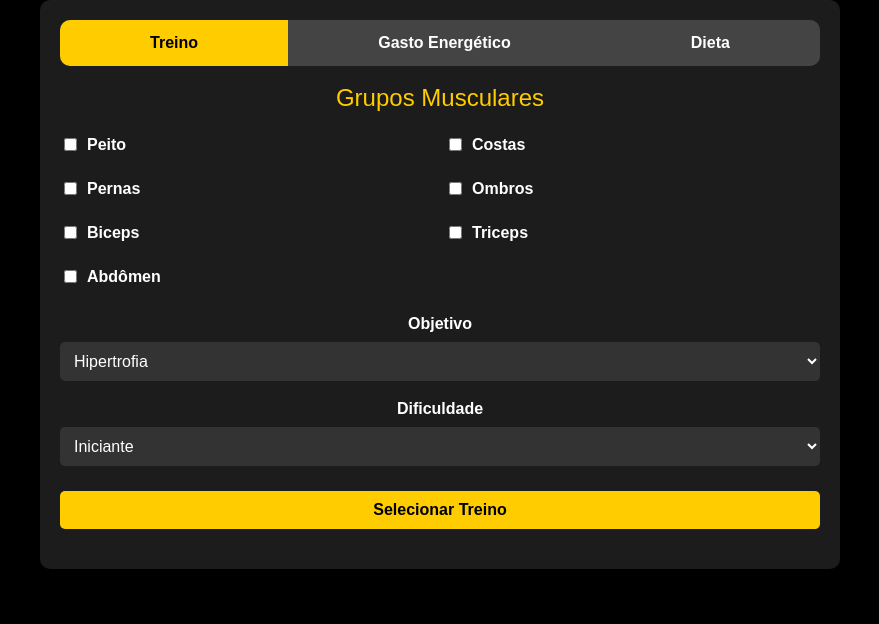
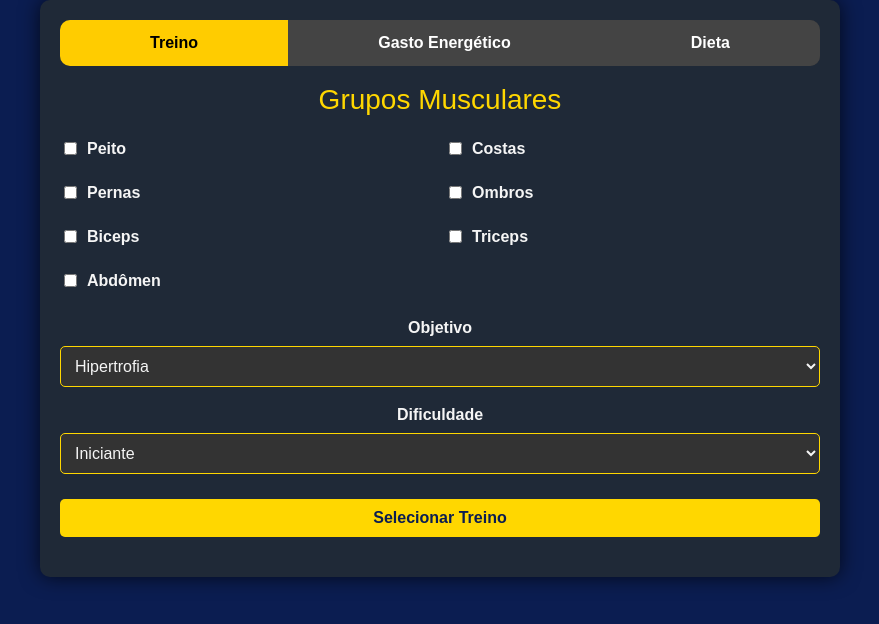
Before and after one commit to croco-br/exercise-randomizer, a Flask app: page / in a window 1280 px wide. Shown: the top 624 px of the page, without its empty margins (200-1079 px from the left). Run offline with Flask 3, Linux system fonts and the light colour scheme.

Commit message:
change of color palette

```diff
--- a/static/css/base.css
+++ b/static/css/base.css
@@ -1,7 +1,7 @@
 body {
     font-family: 'Arial', sans-serif;
-    background-color: #000;
-    color: #fff;
+    background-color: #0B1D51; /* Deep Navy Blue */
+    color: #F5F5F5; /* Off-white for text */
     margin: 0;
     padding: 0;
     display: flex;
@@ -10,22 +10,20 @@ body {
 }
 
 .container {
-    background-color: #1c1c1c;
+    background-color: #1F2937; /* Charcoal Gray for a modern look */
     padding: 20px;
     border-radius: 10px;
-    box-shadow: 0 0 20px rgba(0, 0, 0, 0.5);
+    box-shadow: 0 0 20px rgba(0, 0, 0, 0.7); /* Slightly darker shadow for depth */
     width: 100%;
     max-width: 800px;
     text-align: center;
     box-sizing: border-box;
-    /* Garante que padding seja incluído na largura */
 }
 
 h1 {
-    font-size: 24px;
+    font-size: 28px;
     margin-bottom: 20px;
-    color: #ffcc00;
-    /* Dourado para dar um toque premium */
+    color: #FFD700; /* Bright Gold for a luxurious touch */
 }
 
 .form-group {
@@ -35,7 +33,7 @@ h1 {
 label {
     display: block;
     margin-bottom: 10px;
-    color: #fff;
+    color: #F5F5F5; /* Off-white for text */
     font-weight: bold;
     padding-top: 5px;
 }
@@ -54,9 +52,12 @@ label {
 }
 
 input {
-    background-color: #333;
-    color: #fff;
-
+    background-color: #333; /* Darker input background */
+    color: #F5F5F5; /* Off-white text color */
+    border: 1px solid #FFD700; /* Gold border for premium feel */
+    padding: 10px;
+    border-radius: 5px;
+    outline: none;
 }
 
 input[type="checkbox"] {
@@ -66,19 +67,18 @@ input[type="checkbox"] {
 select {
     width: 100%;
     padding: 10px;
-    border: none;
+    border: 1px solid #FFD700; /* Gold border for premium feel */
     border-radius: 5px;
     background-color: #333;
-    color: #fff;
+    color: #F5F5F5;
     font-size: 16px;
     outline: none;
     box-sizing: border-box;
-    /* Garante que padding seja incluído na largura */
 }
 
 button {
-    background-color: #ffcc00;
-    color: #000;
+    background-color: #FFD700; /* Bright Gold */
+    color: #0B1D51; /* Deep Navy for contrast */
     padding: 10px 15px;
     border: none;
     border-radius: 5px;
@@ -90,19 +90,18 @@ button {
 }
 
 button:hover {
-    background-color: #e6b800;
+    background-color: #FFC107; /* Slightly lighter gold on hover */
 }
 
 #result {
     margin-top: 20px;
-    color: #ffcc00;
+    color: #FFD700;
     font-size: 18px;
 }
 
 .radio-group {
     display: flex;
     flex-direction: column;
-
 }
 
 .radio-label {
@@ -114,7 +113,7 @@ button:hover {
 /* Responsividade */
 @media (max-width: 600px) {
     h1 {
-        font-size: 20px;
+        font-size: 24px;
     }
 
     button {
```
